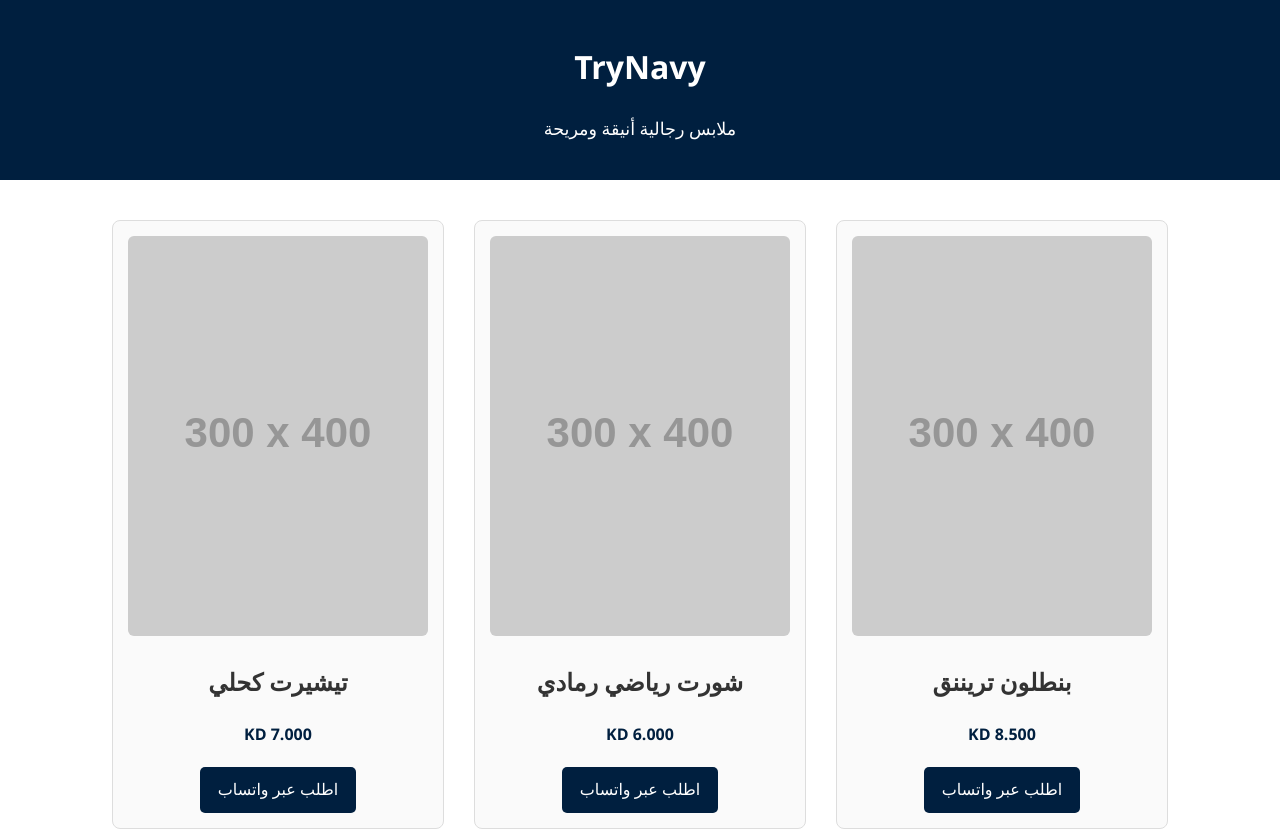
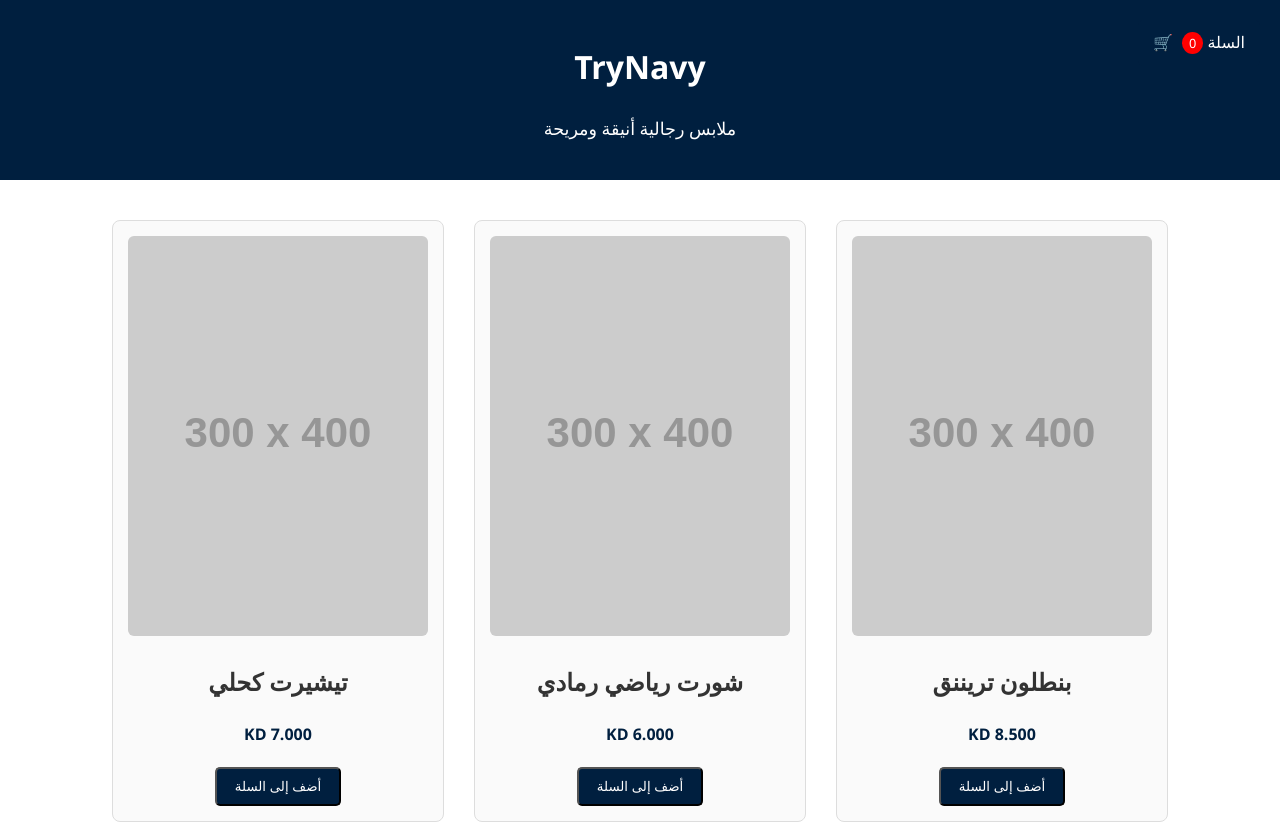
Before and after one commit to abdullahalkdr/Trynavy, a plain HTML site: page index.html in a window 1280 px wide. Shown: the top 831 px of the page. Drawn offline with Linux system fonts and the light colour scheme; placeholder pictures from the web are drawn by us.

Commit message:
Add files via upload

```diff
--- a/index.html
+++ b/index.html
@@ -1,3 +1,4 @@
+
 <!DOCTYPE html>
 <html lang="en">
 <head>
@@ -5,11 +6,31 @@
   <meta name="viewport" content="width=device-width, initial-scale=1.0"/>
   <title>TryNavy - متجر الملابس الرجالية</title>
   <link rel="stylesheet" href="style.css" />
+  <style>
+    .cart-icon {
+      position: absolute;
+      top: 20px;
+      right: 20px;
+      background: #001f3f;
+      color: #fff;
+      padding: 10px 15px;
+      border-radius: 5px;
+      text-decoration: none;
+    }
+    .cart-icon span {
+      background: red;
+      border-radius: 50%;
+      padding: 2px 7px;
+      margin-left: 5px;
+      font-size: 0.8rem;
+    }
+  </style>
 </head>
 <body>
   <header>
     <h1>TryNavy</h1>
     <p class="tagline">ملابس رجالية أنيقة ومريحة</p>
+    <a href="cart.html" class="cart-icon">🛒 السلة <span id="cart-count">0</span></a>
   </header>
 
   <section class="products">
@@ -17,21 +38,21 @@
       <img src="https://via.placeholder.com/300x400?text=T-Shirt+Navy" alt="تيشيرت">
       <h2>تيشيرت كحلي</h2>
       <p class="price">KD 7.000</p>
-      <a href="https://wa.me/96555410070?text=أرغب+بطلب+تيشيرت+كحلي" target="_blank" class="btn">اطلب عبر واتساب</a>
+      <button class="btn" onclick="addToCart('تيشيرت كحلي', 7)">أضف إلى السلة</button>
     </div>
 
     <div class="product">
       <img src="https://via.placeholder.com/300x400?text=Shorts+Gray" alt="شورت">
       <h2>شورت رياضي رمادي</h2>
       <p class="price">KD 6.000</p>
-      <a href="https://wa.me/96555410070?text=أرغب+بطلب+شورت+رياضي" target="_blank" class="btn">اطلب عبر واتساب</a>
+      <button class="btn" onclick="addToCart('شورت رياضي رمادي', 6)">أضف إلى السلة</button>
     </div>
 
     <div class="product">
       <img src="https://via.placeholder.com/300x400?text=Training+Pants" alt="بنطلون">
       <h2>بنطلون تريننق</h2>
       <p class="price">KD 8.500</p>
-      <a href="https://wa.me/96555410070?text=أرغب+بطلب+بنطلون+تريننق" target="_blank" class="btn">اطلب عبر واتساب</a>
+      <button class="btn" onclick="addToCart('بنطلون تريننق', 8.5)">أضف إلى السلة</button>
     </div>
   </section>
 
@@ -46,5 +67,27 @@
   <footer>
     &copy; 2025 TryNavy. All rights reserved.
   </footer>
+
+  <script>
+    function addToCart(name, price) {
+      let cart = JSON.parse(localStorage.getItem('cart')) || [];
+      let found = cart.find(item => item.name === name);
+      if (found) {
+        found.qty += 1;
+      } else {
+        cart.push({ name, price, qty: 1 });
+      }
+      localStorage.setItem('cart', JSON.stringify(cart));
+      updateCartCount();
+    }
+
+    function updateCartCount() {
+      let cart = JSON.parse(localStorage.getItem('cart')) || [];
+      let total = cart.reduce((sum, item) => sum + item.qty, 0);
+      document.getElementById('cart-count').textContent = total;
+    }
+
+    updateCartCount();
+  </script>
 </body>
 </html>
```
